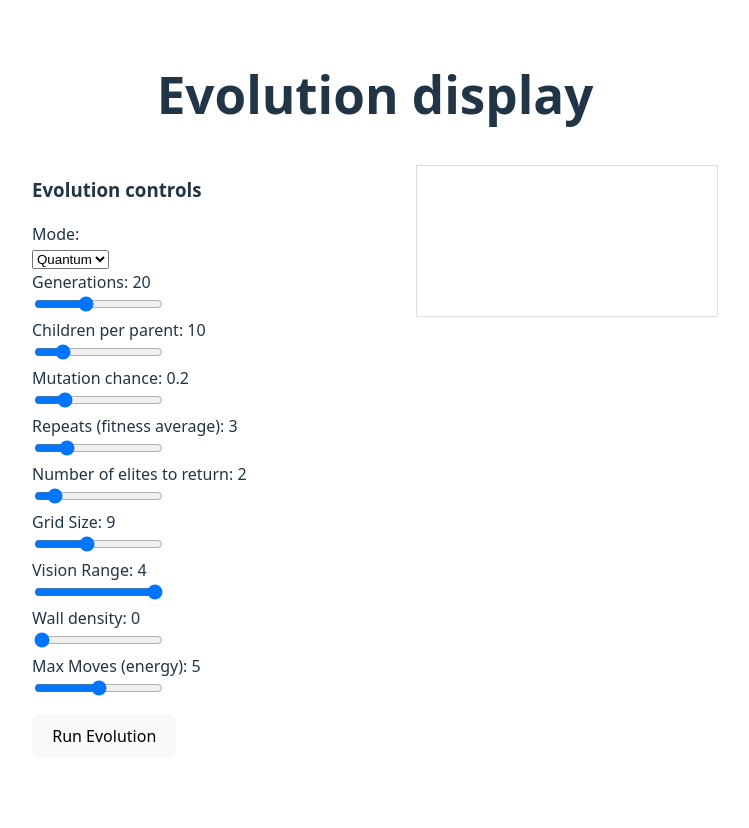
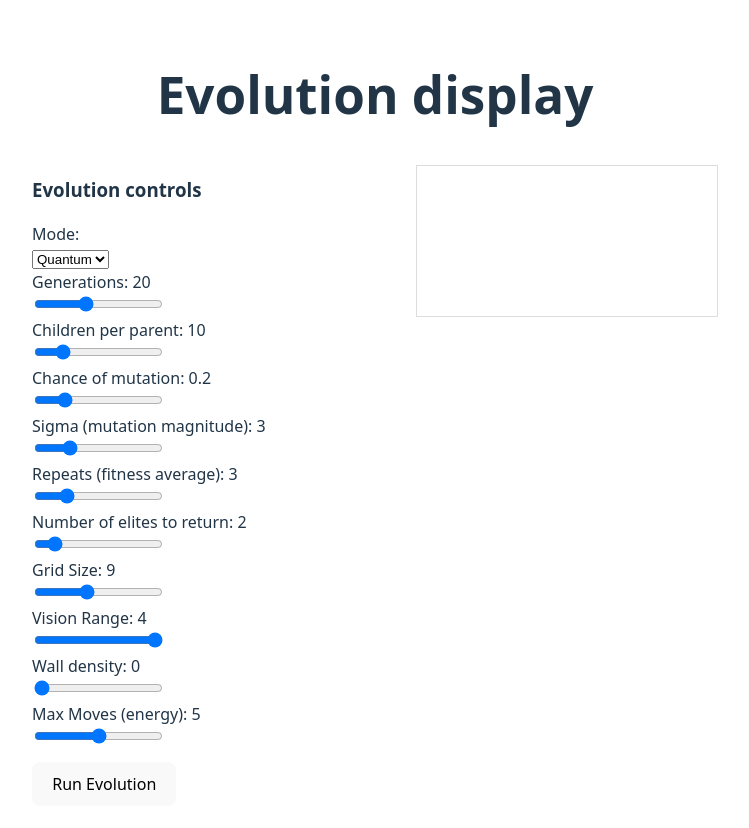
Before and after one commit to Bai756/quantum_evolution, a React app in the folder frontend/: page / in a window 1280 px wide. Shown: the top 828 px of the page, without its empty margins (265-1014 px from the left). Before the commit the page ends 806 px from the top, so only its background shows below. Built offline with nearby package versions, Linux system fonts and the light colour scheme; no server answers; the HTML template or start-up script is replaced by a standard one.

Commit message:
I'm on break YESS LET'S GOOO Great start to the day here. made sigma the mutation amplitude a parameter as well. I have a good plan of what to do next. which is to allow the user to copy/paste or save/upload creatures they saved

```diff
--- a/frontend/src/components/EvolutionControls.jsx
+++ b/frontend/src/components/EvolutionControls.jsx
@@ -12,6 +12,7 @@ export default function EvolutionControls({ onSnapshot, onBest, gridSize, setGri
 	const [done, setDone] = useState(false);
 	const [maxMoves, setMaxMoves] = useState(5);
 	const [wallDensity, setWallDensity] = useState(0.0);
+	const [sigma, setSigma] = useState(3);
 	const wsRef = useRef(null);
 
 	useEffect(() => {
@@ -37,6 +38,7 @@ export default function EvolutionControls({ onSnapshot, onBest, gridSize, setGri
 			generations: Number(generations),
 			children: Number(children),
 			chance: Number(chance),
+			sigma: Number(sigma),
 			repeats: Number(repeats),
 			elites: Number(elites),
 			grid_size: Number(gridSize),
@@ -82,7 +84,12 @@ export default function EvolutionControls({ onSnapshot, onBest, gridSize, setGri
 			<label>
 				Mode:
 				<br/>
-				<select value={quantum ? 'quantum' : 'classical'} onChange={(e) => setQuantum(e.target.value === 'quantum')}>
+				<select value={quantum ? 'quantum' : 'classical'} onChange={(e) => {
+					// set default value of sigma based on if quantum or classical
+					const isQuantum = e.target.value === 'quantum';
+					setQuantum(isQuantum);
+					setSigma(isQuantum ? 3 : 0.2);
+				}}>
 					<option value="quantum">Quantum</option>
 					<option value="classical">Classical</option>
 				</select>
@@ -119,7 +126,7 @@ export default function EvolutionControls({ onSnapshot, onBest, gridSize, setGri
 			<br/>
 
 			<label>
-				Mutation chance: {chance}
+				Chance of mutation: {chance}
 				<br/>
 				<input
 					type="range"
@@ -128,6 +135,21 @@ export default function EvolutionControls({ onSnapshot, onBest, gridSize, setGri
 					step="0.01"
 					value={chance}
 					onChange={(e) => setChance(e.target.value)}
+				/>
+			</label>
+
+			<br/>
+
+			<label>
+				Sigma (mutation magnitude): {sigma}
+				<br/>
+				<input
+					type="range"
+					min="0"
+					max={quantum ? "12" : "1"}
+					step={quantum ? "0.1" : "0.01"}
+					value={sigma}
+					onChange={(e) => setSigma(e.target.value)}
 				/>
 			</label>
 
```
Also changed, not shown: 2 other files (tests, documents, lock files or other folders).
